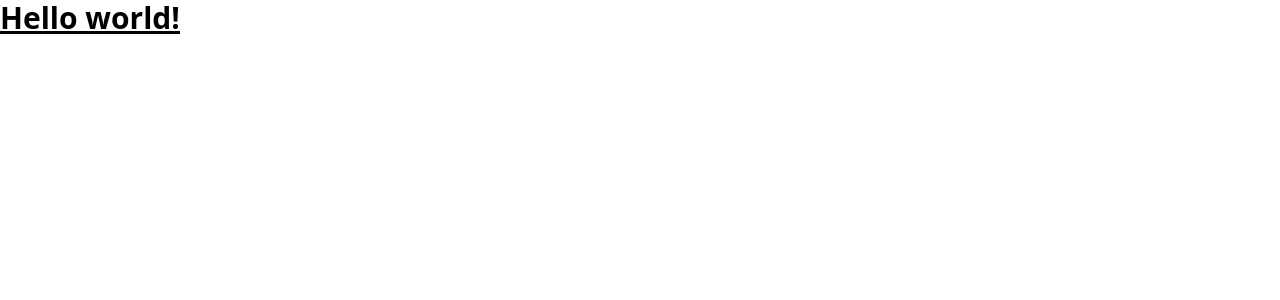
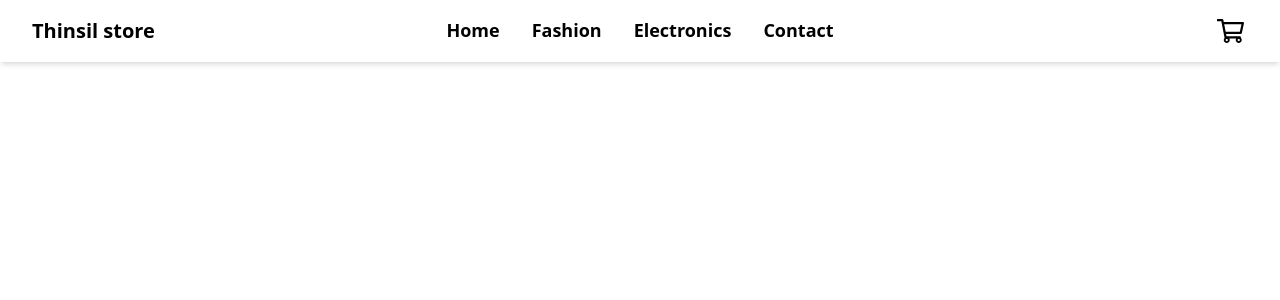
Before and after one commit to Fardeen2001/Thinsil-React-Assignment, a React (Vite) app: page / in a window 1280 px wide. Shown: the top 300 px of the page. Built offline with nearby package versions, Linux system fonts and the light colour scheme.

Commit message:
navbar implemented

```diff
--- a/src/App.jsx
+++ b/src/App.jsx
@@ -1,9 +1,9 @@
+import Navbar from "./components/header/Navbar";
+
 function App() {
   return (
     <>
-      {" "}
-      <h1 className="text-3xl font-bold underline">Hello world!</h1>{" "}
-      {/*checking tailwind is working or not */}
+      <Navbar />
     </>
   );
 }
--- a/src/components/header/Navbar.jsx
+++ b/src/components/header/Navbar.jsx
@@ -1,5 +1,57 @@
 const Navbar = () => {
-  return <></>;
+  return (
+    <>
+      {/* component */}
+      <header className="header sticky top-0 bg-white shadow-md flex items-center justify-between px-4 md:px-8 py-02">
+        {/* logo */}
+        <h1 className="w-3/12">
+          <a href="/">
+            <h1 className="font-bold text-sm md:text-xl">Thinsil store</h1>
+          </a>
+        </h1>
+
+        {/* navigation */}
+        <nav className="nav font-semibold text-sm md:text-lg">
+          <ul className="flex items-center">
+            <li className="p-4 border-b-2 border-green-500 border-opacity-0 hover:border-opacity-100 hover:text-green-500 duration-200 cursor-pointer active">
+              <a href="">Home</a>
+            </li>
+            <li className="p-4 border-b-2 border-green-500 border-opacity-0 hover:border-opacity-100 hover:text-green-500 duration-200 cursor-pointer">
+              <a href="">Fashion</a>
+            </li>
+            <li className="p-4 border-b-2 border-green-500 border-opacity-0 hover:border-opacity-100 hover:text-green-500 duration-200 cursor-pointer">
+              <a href="">Electronics</a>
+            </li>
+            <li className="p-4 border-b-2 border-green-500 border-opacity-0 hover:border-opacity-100 hover:text-green-500 duration-200 cursor-pointer">
+              <a href="">Contact</a>
+            </li>
+          </ul>
+        </nav>
+
+        {/* buttons */}
+        <div className="w-3/12 flex justify-end">
+          <button>
+            <svg
+              className="svg-inline--fa fa-shopping-cart fa-w-18 fa-7x h-8 p-1 hover:text-green-500 duration-200"
+              aria-hidden="true"
+              focusable="false"
+              data-prefix="far"
+              data-icon="shopping-cart"
+              role="img"
+              xmlns="http://www.w3.org/2000/svg"
+              viewBox="0 0 576 512"
+            >
+              <path
+                fill="currentColor"
+                d="M551.991 64H144.28l-8.726-44.608C133.35 8.128 123.478 0 112 0H12C5.373 0 0 5.373 0 12v24c0 6.627 5.373 12 12 12h80.24l69.594 355.701C150.796 415.201 144 430.802 144 448c0 35.346 28.654 64 64 64s64-28.654 64-64a63.681 63.681 0 0 0-8.583-32h145.167a63.681 63.681 0 0 0-8.583 32c0 35.346 28.654 64 64 64 35.346 0 64-28.654 64-64 0-18.136-7.556-34.496-19.676-46.142l1.035-4.757c3.254-14.96-8.142-29.101-23.452-29.101H203.76l-9.39-48h312.405c11.29 0 21.054-7.869 23.452-18.902l45.216-208C578.695 78.139 567.299 64 551.991 64zM208 472c-13.234 0-24-10.766-24-24s10.766-24 24-24 24 10.766 24 24-10.766 24-24 24zm256 0c-13.234 0-24-10.766-24-24s10.766-24 24-24 24 10.766 24 24-10.766 24-24 24zm23.438-200H184.98l-31.31-160h368.548l-34.78 160z"
+                className=""
+              ></path>
+            </svg>
+          </button>
+        </div>
+      </header>
+    </>
+  );
 };
 
 export default Navbar;
```
